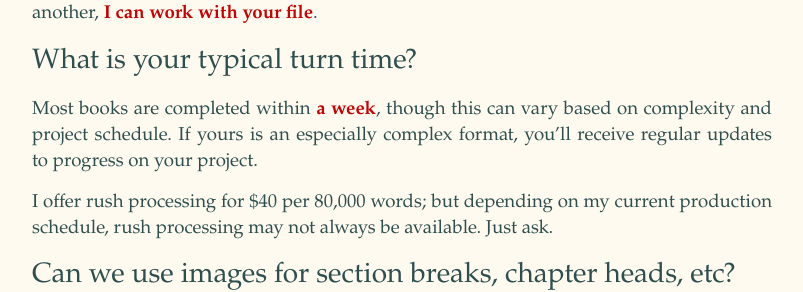
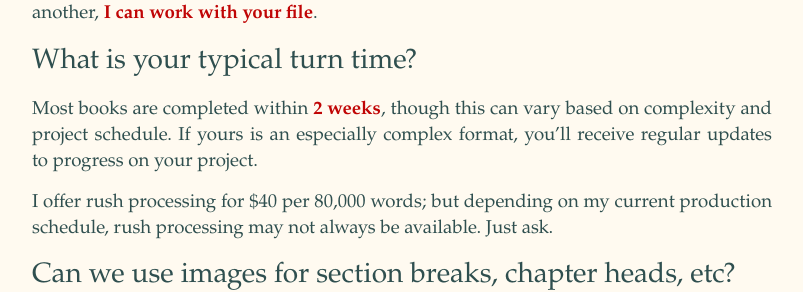
Before and after one commit to phillipgessert/phillipgessert.github.io, a Jekyll site: the page built from faq.md, in a window 1280 px wide and 900 px high, scrolled down 688 px. Shown: the part 159-451 px from the top of the window, without its empty margins (238-1041 px from the left). Built offline with Jekyll 4.4.1, drawn with Linux system fonts in a browser that asks for light colours.

Commit message:
adjusted turn time estimate

```diff
--- a/faq.md
+++ b/faq.md
@@ -28,7 +28,7 @@ Ideally, paragraphs and headings will be defined with named Styles, and the sour
 
 # What is your typical turn time?
 
-Most books are completed within **a week**, though this can vary based on complexity and project schedule. If yours is an especially complex format, you’ll receive regular updates to progress on your project.
+Most books are completed within **2 weeks**, though this can vary based on complexity and project schedule. If yours is an especially complex format, you’ll receive regular updates to progress on your project.
 
 I offer rush processing for $40 per 80,000 words; but depending on my current production schedule, rush processing may not always be available. Just ask.
 
```
